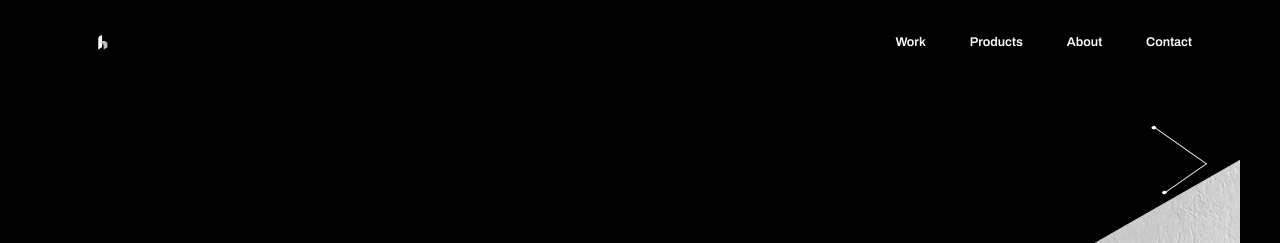
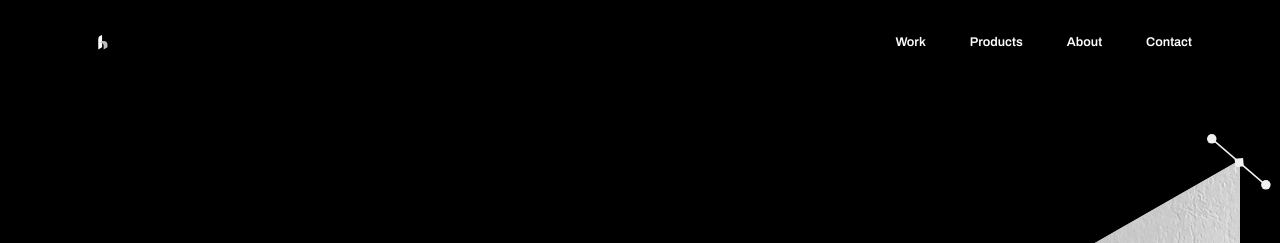
Before and after one commit to hanavalibeik/portfolio, a Next.js app: page / in a window 1280 px wide. Shown: the top 243 px of the page. Built offline with nearby package versions, Linux system fonts and the light colour scheme; a web font is replaced by a local one.

Commit message:
Match the hero frame corner ornament

```diff
--- a/src/app/home.css
+++ b/src/app/home.css
@@ -201,35 +201,30 @@ body:has(.exact-home) {
   pointer-events: none;
 }
 
-.exact-node-line {
+.exact-frame-node {
   position: absolute;
   z-index: 7;
   display: block;
-  border-color: var(--exact-line);
+  top: -4.11%;
+  left: 87.75%;
+  width: 23.4%;
+  max-width: none;
+  overflow: visible;
+  pointer-events: none;
 }
 
-.exact-node-line--top {
-  top: -1.5rem;
-  right: 3rem;
-  width: 4rem;
-  height: 3rem;
-  border-top: 1px solid;
-  border-right: 1px solid;
-  transform: rotate(35deg) skewX(-20deg);
+.exact-frame-node line {
+  fill: none;
+  stroke: #f1f1f1;
+  stroke-width: 2;
+  stroke-linecap: round;
+  stroke-miterlimit: 10;
 }
 
-.exact-node-line--top::before,
-.exact-node-line--top::after {
-  content: "";
-  position: absolute;
-  width: 4px;
-  height: 4px;
-  border-radius: 50%;
-  background: #fff;
+.exact-frame-node circle,
+.exact-frame-node rect {
+  fill: #f1f1f1;
 }
-
-.exact-node-line--top::before { top: -2px; left: -2px; }
-.exact-node-line--top::after { right: -2px; bottom: -2px; }
 
 /* The anchor owns positioning and the SVG owns rotation. Keeping those two
    transforms separate locks the badge to the frame vertex at every size. */
--- a/src/app/page.tsx
+++ b/src/app/page.tsx
@@ -150,7 +150,22 @@ export default function HomePage() {
                 />
               </g>
             </svg>
-            <span className="exact-node-line exact-node-line--top" aria-hidden="true" />
+            <svg
+              className="exact-frame-node"
+              viewBox="0 0 83.28 72.73"
+              aria-hidden="true"
+            >
+              <line x1="6.81" y1="6.67" x2="76.89" y2="66.92" />
+              <circle cx="6.24" cy="6.24" r="6.24" />
+              <circle cx="77.04" cy="66.49" r="6.24" />
+              <rect
+                x="36.63"
+                y="31.79"
+                width="11.08"
+                height="11.08"
+                transform="rotate(-5.23 42.17 37.33)"
+              />
+            </svg>
 
             {/* The rotating badge belongs to the portrait, so it is positioned
                 against the portrait. It used to sit outside this element and
```
